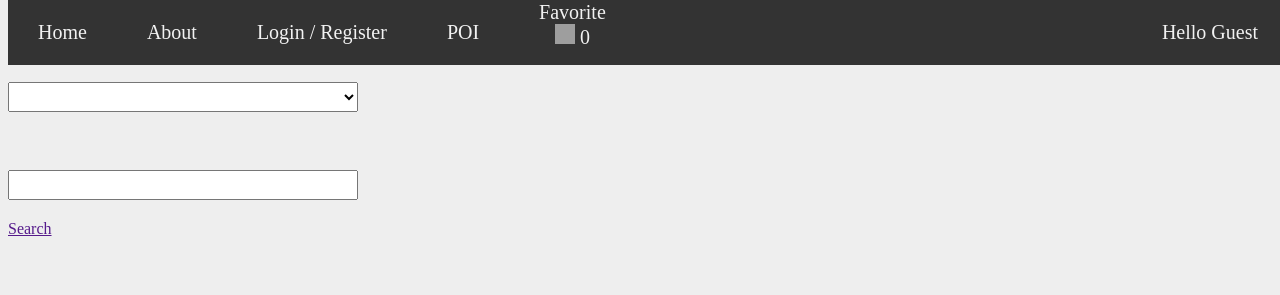
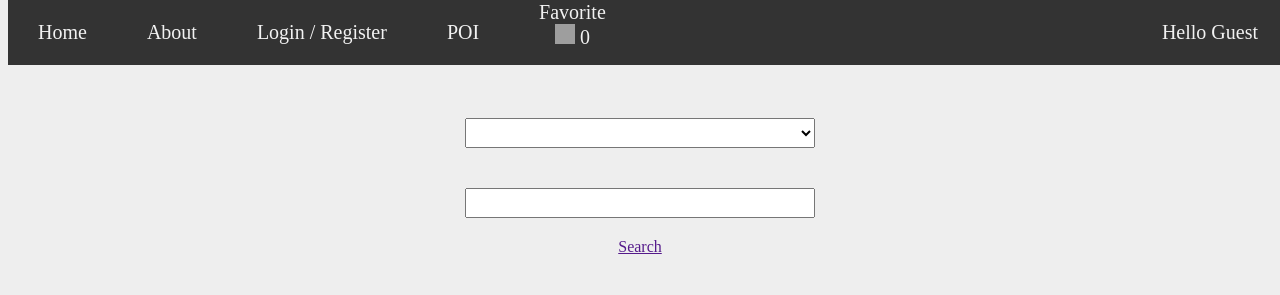
Before and after one commit to galvaitzman/Sydney, a plain HTML site: page Client side/index.html at #!/POI in a window 1280 px wide. Drawn offline with nearby package versions, Linux system fonts and the light colour scheme; some packages are replaced by stand-ins of ours; no server answers; grey boxes are pictures that could not be loaded.

```diff
--- a/Client side/pages/POI/POI.html
+++ b/Client side/pages/POI/POI.html
@@ -1,5 +1,5 @@
-
-
+<center>
+<br><br>
 <select type="text"
         class="form-control"
         name="categoryToFilter"
@@ -15,8 +15,6 @@
 
 
 <br>
-<br>
-
 
 <input  type="text"
         name="wordToSearch"
@@ -59,3 +57,5 @@
 
         </p>
     </div>
+
+</center>
--- a/Client side/pages/POI/POIController.js
+++ b/Client side/pages/POI/POIController.js
@@ -101,14 +101,16 @@
         $scope.allSavedPoints=[];
 
 
-        POIServices.getAllSavedPoints().then(function (response) {
-            $scope.allSavedPoints = response.data;
+        // todo : to change it to boolean is guest
+        if($rootScope.currentUser!="Guest") {
+            POIServices.getAllSavedPoints().then(function (response) {
+                $scope.allSavedPoints = response.data;
 
-        }, function (response) {
-            //TODO: change the alert to informative message
-            alert( "Get All Saved Points Failed");
-        });
-
+            }, function (response) {
+                //TODO: change the alert to informative message
+                alert("Get All Saved Points Failed");
+            });
+        }
 
 
         $scope.myFunction = function(i) {
```
Also changed, not shown: Client side/pages/login/login.html (+4 -1 lines), Client side/pages/register/register.html (+2 -0 lines).
